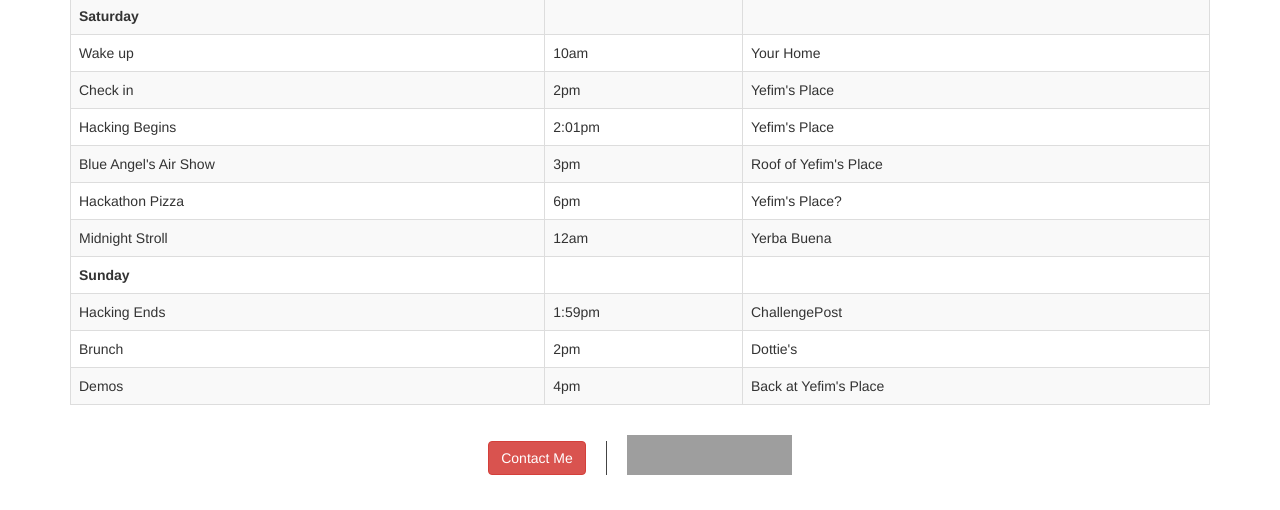
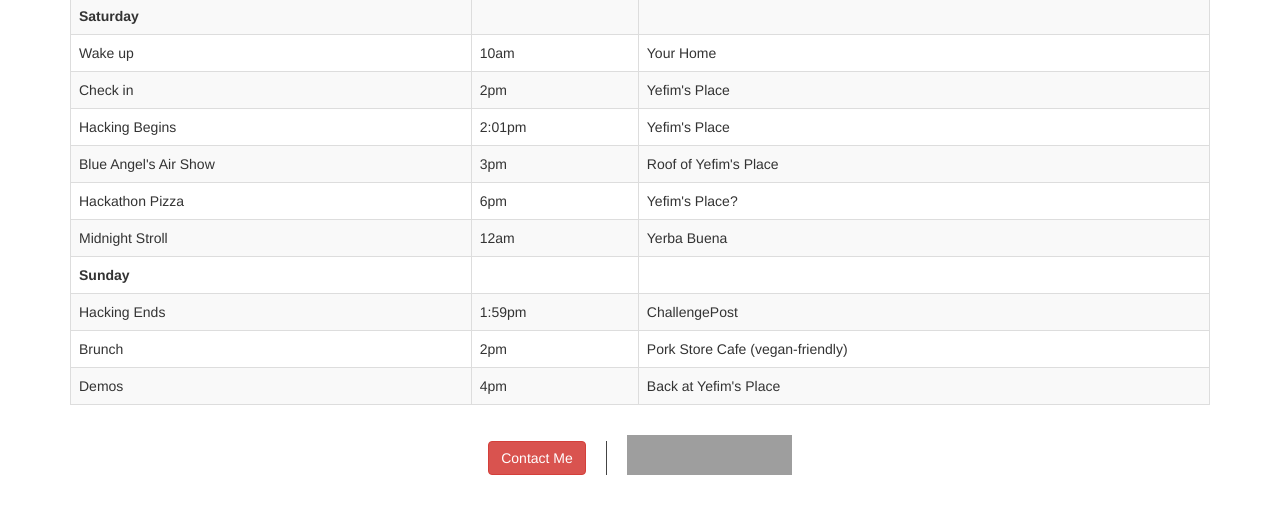
Before and after one commit to yefim/hackathon.tar.gz, a plain HTML site: page index.html in a window 1280 px wide. Shown: the part 586-1096 px from the top of the page. Drawn offline with nearby package versions, Linux system fonts and the light colour scheme; grey boxes are pictures that could not be loaded.

Commit message:
Change brunch place :sob:

```diff
--- a/index.html
+++ b/index.html
@@ -107,7 +107,7 @@
               <tr>
                 <td>Brunch</td>
                 <td>2pm</td>
-                <td>Dottie's</td>
+                <td>Pork Store Cafe (vegan-friendly)</td>
               </tr>
               <tr>
                 <td>Demos</td>
```
